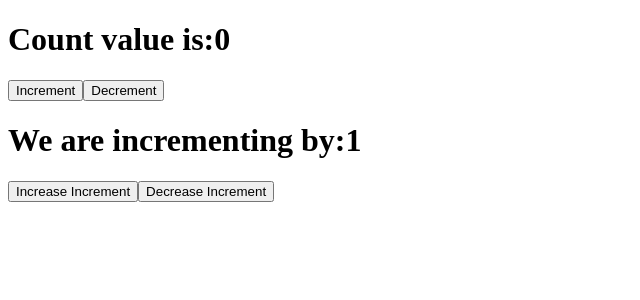
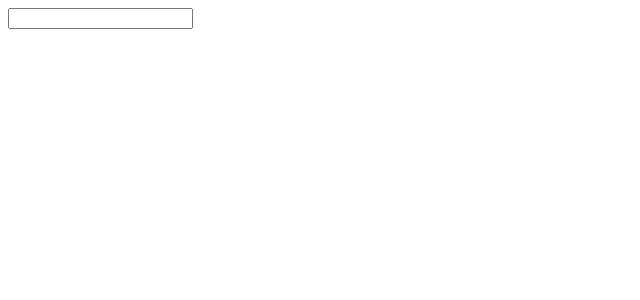
Before and after one commit to DarwinMelaya/Learnin-React, a React (Vite) app in the folder frontend/: page / in a window 1280 px wide. Shown: the top 300 px of the page, without its empty margins (0-640 px from the left). Built offline with nearby package versions, Linux system fonts and the light colour scheme.

Commit message:
Handling Input Fields In React

```diff
--- a/frontend/src/App.jsx
+++ b/frontend/src/App.jsx
@@ -1,9 +1,9 @@
-import Counter from "./components/Counter";
+import Form from "./components/Form";
 
 function App() {
   return (
     <div className="App">
-      <Counter />
+      <Form />
     </div>
   );
 }
--- /dev/null
+++ b/frontend/src/components/Form.jsx
@@ -0,0 +1,17 @@
+import { useState } from "react";
+
+export default function Form() {
+  const [name, setName] = useState("");
+
+  return (
+    <div>
+      <form>
+        <input
+          onChange={(e) => setName(e.target.value)}
+          type="text"
+          value={name}
+        />
+      </form>
+    </div>
+  );
+}
```
